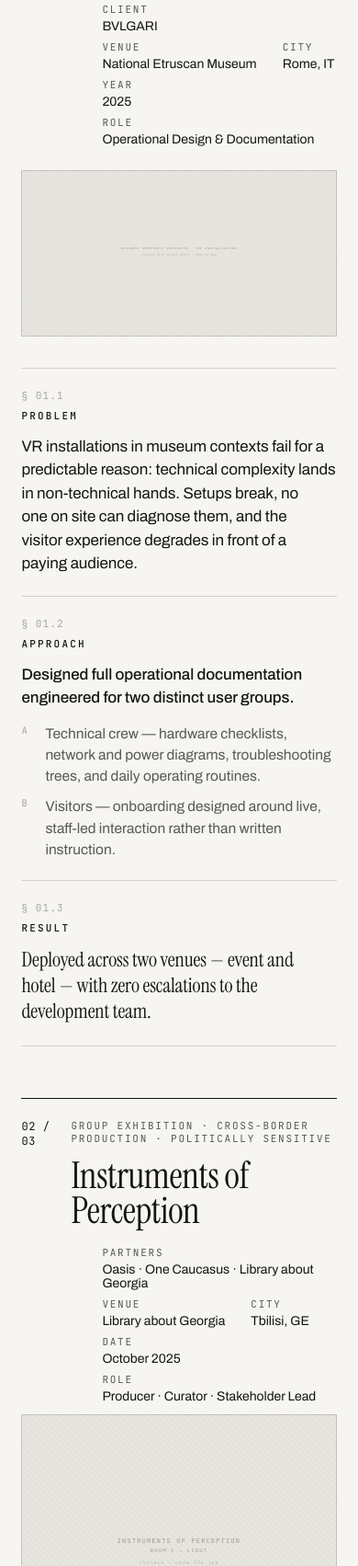
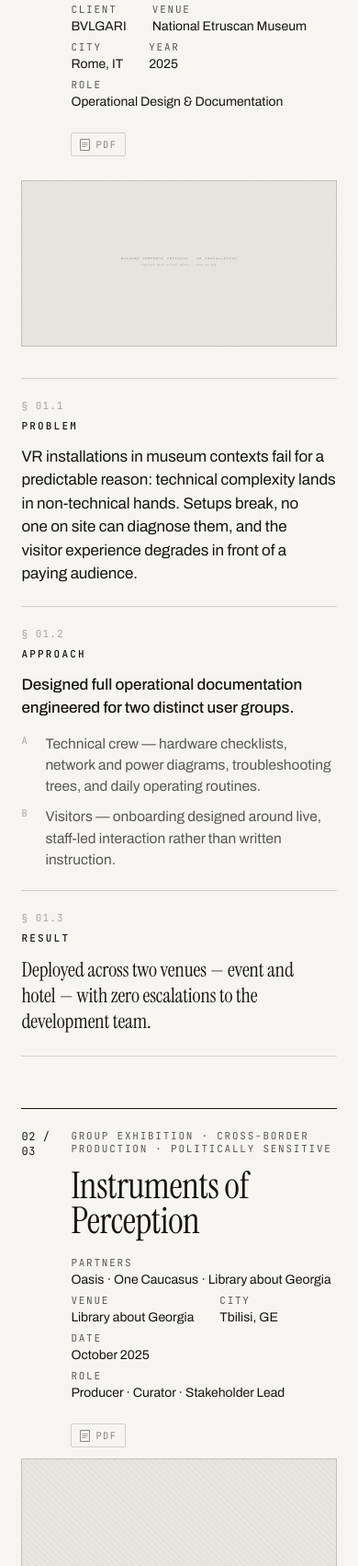
Before and after one commit to AndrewAndreevich/kira-portfolio, a plain HTML site: page index.html in a window 390 px wide. Shown: the part 1219-2922 px from the top of the page at 92% size. Drawn offline with Linux system fonts and the light colour scheme.

Commit message:
fix: mobile meta indent, footer i18n apostrophe bug, add PDF links

```diff
--- a/index.html
+++ b/index.html
@@ -192,6 +192,23 @@
   /* image inside plate */
   .plate-img{position:absolute;top:0;left:0;width:100%;height:100%;object-fit:cover;display:block;}
 
+  /* pdf link */
+  .pdf-link{
+    display:inline-flex;align-items:center;gap:6px;
+    font-family:var(--mono);font-size:10.5px;letter-spacing:.13em;text-transform:uppercase;
+    color:var(--ink-50);text-decoration:none;
+    border:1px solid var(--rule);border-radius:2px;
+    padding:5px 9px;margin-top:18px;
+    transition:color .2s,border-color .2s;
+  }
+  .pdf-link:hover{color:var(--ink);border-color:rgba(22,21,15,.4);}
+  .pdf-link svg{flex-shrink:0;}
+
+  /* mobile: fix case-meta indentation */
+  @media(max-width:720px){
+    .case-meta{margin-left:54px !important;}
+  }
+
   /* PAR rows */
   .par{margin-top:clamp(34px,5vw,60px);}
   .par-row{
@@ -341,6 +358,12 @@
         <div class="item"><span class="lab mono i18n" data-en='City' data-ru='Город'>City</span><span class="v i18n" data-en='Rome, IT' data-ru='Рим, Италия'>Rome, IT</span></div>
         <div class="item"><span class="lab mono i18n" data-en='Year' data-ru='Год'>Year</span><span class="v">2025</span></div>
         <div class="item"><span class="lab mono i18n" data-en='Role' data-ru='Роль'>Role</span><span class="v i18n" data-en='Operational Design &amp; Documentation' data-ru='Операционный дизайн и документация'>Operational Design &amp; Documentation</span></div>
+        <div class="item" style="align-self:flex-end;">
+          <a class="pdf-link" href="pdf/Shared_EN_Bvlgari_Serpenti_Guidelines_Evento_+_Hotel_Shanghai_1.pdf" target="_blank" rel="noopener" aria-label="Open project PDF">
+            <svg width="11" height="13" viewBox="0 0 11 13" fill="none" xmlns="http://www.w3.org/2000/svg"><rect x="0.5" y="0.5" width="10" height="12" rx="0.5" stroke="currentColor"/><line x1="2.5" y1="4.5" x2="8.5" y2="4.5" stroke="currentColor" stroke-width="0.8"/><line x1="2.5" y1="6.5" x2="8.5" y2="6.5" stroke="currentColor" stroke-width="0.8"/><line x1="2.5" y1="8.5" x2="6.5" y2="8.5" stroke="currentColor" stroke-width="0.8"/></svg>
+            PDF
+          </a>
+        </div>
       </div>
 
       <div class="plate rev" aria-label="Image placeholder">
@@ -391,6 +414,12 @@
         <div class="item"><span class="lab mono i18n" data-en='City' data-ru='Город'>City</span><span class="v i18n" data-en='Tbilisi, GE' data-ru='Тбилиси, Грузия'>Tbilisi, GE</span></div>
         <div class="item"><span class="lab mono i18n" data-en='Date' data-ru='Дата'>Date</span><span class="v i18n" data-en='October 2025' data-ru='Октябрь 2025'>October 2025</span></div>
         <div class="item"><span class="lab mono i18n" data-en='Role' data-ru='Роль'>Role</span><span class="v i18n" data-en='Producer · Curator · Stakeholder Lead' data-ru='Продюсер · Куратор · Координатор стейкхолдеров'>Producer · Curator · Stakeholder Lead</span></div>
+        <div class="item" style="align-self:flex-end;">
+          <a class="pdf-link" href="pdf/Residency Description Instruments of Perception.pdf" target="_blank" rel="noopener" aria-label="Open project PDF">
+            <svg width="11" height="13" viewBox="0 0 11 13" fill="none" xmlns="http://www.w3.org/2000/svg"><rect x="0.5" y="0.5" width="10" height="12" rx="0.5" stroke="currentColor"/><line x1="2.5" y1="4.5" x2="8.5" y2="4.5" stroke="currentColor" stroke-width="0.8"/><line x1="2.5" y1="6.5" x2="8.5" y2="6.5" stroke="currentColor" stroke-width="0.8"/><line x1="2.5" y1="8.5" x2="6.5" y2="8.5" stroke="currentColor" stroke-width="0.8"/></svg>
+            PDF
+          </a>
+        </div>
       </div>
 
       <div class="plate-row rev">
@@ -490,12 +519,19 @@
 
   <!-- footer -->
   <footer class="foot wrap" id="contact" data-screen-label="Contact">
-    <p class="big i18n" data-en='Let's produce<br />something <span style="font-style:italic">difficult.</span><br /><a href="mailto:hello@kira-tselishcheva.com">hello@kira-tselishcheva.com</a>' data-ru='Давайте сделаем<br />что-то <span style="font-style:italic">сложное.</span><br /><a href="mailto:hello@kira-tselishcheva.com">hello@kira-tselishcheva.com</a>'>Let's produce<br />something <span style="font-style:italic">difficult.</span><br /><a href="mailto:hello@kira-tselishcheva.com">hello@kira-tselishcheva.com</a></p>
+    <p class="big i18n" data-en='Let&#39;s produce<br />something <span style="font-style:italic">difficult.</span><br /><a href="mailto:hello@kira-tselishcheva.com">hello@kira-tselishcheva.com</a>' data-ru='Давайте сделаем<br />что-то <span style="font-style:italic">сложное.</span><br /><a href="mailto:hello@kira-tselishcheva.com">hello@kira-tselishcheva.com</a>'>Let&#39;s produce<br />something <span style="font-style:italic">difficult.</span><br /><a href="mailto:hello@kira-tselishcheva.com">hello@kira-tselishcheva.com</a></p>
     <div class="foot-grid">
       <div class="cell"><span class="lab mono i18n" data-en='Email' data-ru='Почта'>Email</span><a href="mailto:hello@kira-tselishcheva.com">hello@kira-tselishcheva.com</a></div>
       <div class="cell"><span class="lab mono i18n" data-en='Based' data-ru='База'>Based</span><span class="i18n" data-en='Rome · Tbilisi · Milan' data-ru='Рим · Тбилиси · Милан'>Rome · Tbilisi · Milan</span></div>
       <div class="cell"><span class="lab mono">Instagram</span><a href="#">@kira.produces</a></div>
       <div class="cell"><span class="lab mono i18n" data-en='Availability' data-ru='Занятость'>Availability</span><span class="i18n" data-en='Open for 2026' data-ru='Открыта для 2026'>Open for 2026</span></div>
+      <div class="cell">
+        <span class="lab mono i18n" data-en='Portfolio' data-ru='Портфолио'>Portfolio</span>
+        <a href="pdf/Portfolio 2026.pdf" target="_blank" rel="noopener" style="display:inline-flex;align-items:center;gap:5px;">
+          <svg width="11" height="13" viewBox="0 0 11 13" fill="none" xmlns="http://www.w3.org/2000/svg"><rect x="0.5" y="0.5" width="10" height="12" rx="0.5" stroke="currentColor"/><line x1="2.5" y1="4.5" x2="8.5" y2="4.5" stroke="currentColor" stroke-width="0.8"/><line x1="2.5" y1="6.5" x2="8.5" y2="6.5" stroke="currentColor" stroke-width="0.8"/><line x1="2.5" y1="8.5" x2="6.5" y2="8.5" stroke="currentColor" stroke-width="0.8"/></svg>
+          <span class="i18n" data-en='Portfolio 2026' data-ru='Портфолио 2026'>Portfolio 2026</span>
+        </a>
+      </div>
     </div>
     <div class="colophon">
       <span class="mono i18n" data-en='© 2025 Kira Tselishcheva — Creative Producer' data-ru='© 2025 Кира Целищева — Креативный продюсер'>© 2025 Kira Tselishcheva — Creative Producer</span>
```
Also changed, not shown: 3 other files.
